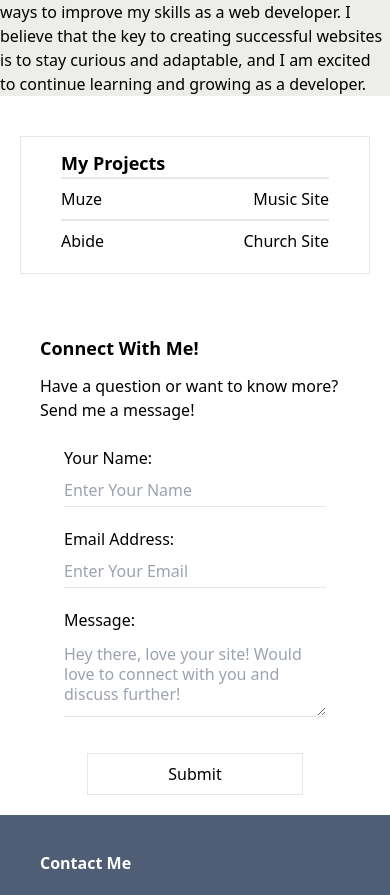
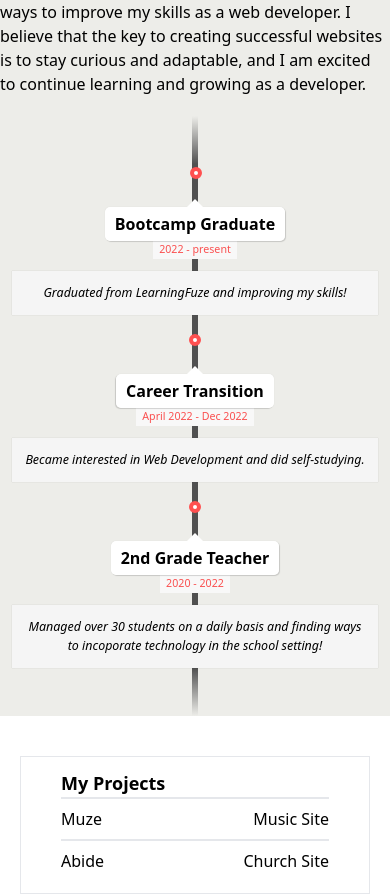
Before and after one commit to jameswu49/portfolio, a React (Create React App) app: page / in a window 390 px wide. Shown: the part 1565-2460 px from the top of the page. Built offline with nearby package versions, Linux system fonts and the light colour scheme.

Commit message:
added timeline

```diff
--- a/src/components/about.tsx
+++ b/src/components/about.tsx
@@ -1,3 +1,5 @@
+import Timeline from "./timeline"
+
 export default function About() {
     return (
         <section className="bg-[#edede9] lg:h-screen lg:flex lg:px-10 lg:items-center lg:text-lg">
@@ -19,7 +21,7 @@
                 </p>
             </div>
             <div className="lg:w-1/2">
-
+                <Timeline />
             </div>
         </section>
     )
--- a/src/components/my-projects.tsx
+++ b/src/components/my-projects.tsx
@@ -36,7 +36,7 @@
     const myProjects = projects.map((element, index) => {
         return (
             <>
-                <div key={index} className="flex justify-between border-t-2 cursor-pointer parent name" onMouseEnter={() => handleIndex(index)}
+                <div key={index} className="flex justify-between border-t-2 cursor-pointer name" onMouseEnter={() => handleIndex(index)}
                     onClick={handleClick}>
                     <span className="project-name">{element.name}</span>
                     <span>{element.type}</span>
--- /dev/null
+++ b/src/components/timeline.tsx
@@ -0,0 +1,39 @@
+export default function Timeline() {
+    return (
+        <>
+            <ul className="timeline">
+
+                <li>
+                    <div className="direction-r">
+                        <div className="flag-wrapper">
+                            <span className="flag ">Bootcamp Graduate</span>
+                            <span className="time-wrapper"><span className="time">2022 - present</span></span>
+                        </div>
+                        <div className="desc">Graduated from LearningFuze and improving my skills!</div>
+                    </div>
+                </li>
+
+                <li>
+                    <div className="direction-l">
+                        <div className="flag-wrapper">
+                            <span className="flag">Career Transition</span>
+                            <span className="time-wrapper"><span className="time">April 2022 - Dec 2022</span></span>
+                        </div>
+                        <div className="desc">Became interested in Web Development and did self-studying.</div>
+                    </div>
+                </li>
+
+                <li>
+                    <div className="direction-r">
+                        <div className="flag-wrapper">
+                            <span className="flag">2nd Grade Teacher</span>
+                            <span className="time-wrapper"><span className="time">2020 - 2022</span></span>
+                        </div>
+                        <div className="desc">Managed over 30 students on a daily basis and finding ways to incoporate technology in the school setting!</div>
+                    </div>
+                </li>
+
+            </ul>
+        </>
+    )
+}
--- a/src/index.css
+++ b/src/index.css
@@ -1,7 +1,6 @@
 @tailwind base;
 @tailwind components;
 @tailwind utilities;
-@import url('https://unpkg.com/css.gg@2.0.0/icons/css/arrow-right.css');
 
 * {
     box-sizing: border-box;
@@ -42,9 +41,295 @@
     content: '→';
     position: absolute;
     opacity: 0;
-    transition: opacity 0.2s ease-in-out;
+    transition: opacity 0.5s ease-in-out;
 }
 
 .name:hover:before {
     opacity: 1;
 }
+
+/* ================ The Timeline ================ */
+
+.timeline {
+    position: relative;
+    width: 660px;
+    margin: 0 auto;
+    margin-top: 20px;
+    padding: 1em 0;
+    list-style-type: none;
+}
+
+.timeline:before {
+    position: absolute;
+    left: 50%;
+    top: 0;
+    content: ' ';
+    display: block;
+    width: 6px;
+    height: 100%;
+    margin-left: -3px;
+    background: rgb(80, 80, 80);
+    background: -moz-linear-gradient(top, rgba(80, 80, 80, 0) 0%, rgb(80, 80, 80) 8%, rgb(80, 80, 80) 92%, rgba(80, 80, 80, 0) 100%);
+    background: -webkit-gradient(linear, left top, left bottom, color-stop(0%, rgba(30, 87, 153, 1)), color-stop(100%, rgba(125, 185, 232, 1)));
+    background: -webkit-linear-gradient(top, rgba(80, 80, 80, 0) 0%, rgb(80, 80, 80) 8%, rgb(80, 80, 80) 92%, rgba(80, 80, 80, 0) 100%);
+    background: -o-linear-gradient(top, rgba(80, 80, 80, 0) 0%, rgb(80, 80, 80) 8%, rgb(80, 80, 80) 92%, rgba(80, 80, 80, 0) 100%);
+    background: -ms-linear-gradient(top, rgba(80, 80, 80, 0) 0%, rgb(80, 80, 80) 8%, rgb(80, 80, 80) 92%, rgba(80, 80, 80, 0) 100%);
+    background: linear-gradient(to bottom, rgba(80, 80, 80, 0) 0%, rgb(80, 80, 80) 8%, rgb(80, 80, 80) 92%, rgba(80, 80, 80, 0) 100%);
+
+    z-index: 5;
+}
+
+.timeline li {
+    padding: 1em 0;
+}
+
+.timeline li:after {
+    content: "";
+    display: block;
+    height: 0;
+    clear: both;
+    visibility: hidden;
+}
+
+.direction-l {
+    position: relative;
+    width: 300px;
+    float: left;
+    text-align: right;
+}
+
+.direction-r {
+    position: relative;
+    width: 300px;
+    float: right;
+}
+
+.flag-wrapper {
+    position: relative;
+    display: inline-block;
+
+    text-align: center;
+}
+
+.flag {
+    position: relative;
+    display: inline;
+    background: rgb(248, 248, 248);
+    padding: 6px 10px;
+    border-radius: 5px;
+
+    font-weight: 600;
+    text-align: left;
+}
+
+.direction-l .flag {
+    -webkit-box-shadow: -1px 1px 1px rgba(0, 0, 0, 0.15), 0 0 1px rgba(0, 0, 0, 0.15);
+    -moz-box-shadow: -1px 1px 1px rgba(0, 0, 0, 0.15), 0 0 1px rgba(0, 0, 0, 0.15);
+    box-shadow: -1px 1px 1px rgba(0, 0, 0, 0.15), 0 0 1px rgba(0, 0, 0, 0.15);
+}
+
+.direction-r .flag {
+    -webkit-box-shadow: 1px 1px 1px rgba(0, 0, 0, 0.15), 0 0 1px rgba(0, 0, 0, 0.15);
+    -moz-box-shadow: 1px 1px 1px rgba(0, 0, 0, 0.15), 0 0 1px rgba(0, 0, 0, 0.15);
+    box-shadow: 1px 1px 1px rgba(0, 0, 0, 0.15), 0 0 1px rgba(0, 0, 0, 0.15);
+}
+
+.direction-l .flag:before,
+.direction-r .flag:before {
+    position: absolute;
+    top: 50%;
+    right: -104px;
+    content: ' ';
+    display: block;
+    width: 12px;
+    height: 12px;
+    margin-top: -10px;
+    background: #fff;
+    border-radius: 10px;
+    border: 4px solid rgb(255, 80, 80);
+    z-index: 10;
+}
+
+.direction-r .flag:before {
+    left: -36px;
+}
+
+.direction-l .flag:after {
+    content: "";
+    position: absolute;
+    left: 100%;
+    top: 50%;
+    height: 0;
+    width: 0;
+    margin-top: -8px;
+    border: solid transparent;
+    border-left-color: rgb(248, 248, 248);
+    border-width: 8px;
+    pointer-events: none;
+}
+
+.direction-r .flag:after {
+    content: "";
+    position: absolute;
+    right: 100%;
+    top: 50%;
+    height: 0;
+    width: 0;
+    margin-top: -8px;
+    border: solid transparent;
+    border-right-color: rgb(248, 248, 248);
+    border-width: 8px;
+    pointer-events: none;
+}
+
+.time-wrapper {
+    display: inline;
+
+    line-height: 1em;
+    font-size: 0.66666em;
+    color: rgb(250, 80, 80);
+    vertical-align: middle;
+}
+
+.direction-l .time-wrapper {
+    float: left;
+}
+
+.direction-r .time-wrapper {
+    float: right;
+}
+
+.time {
+    display: inline-block;
+    padding: 4px 6px;
+    background: rgb(248, 248, 248);
+}
+
+.desc {
+    margin: 1em 0.75em 0 0;
+
+    font-size: 0.77777em;
+    font-style: italic;
+    line-height: 1.5em;
+}
+
+.direction-r .desc {
+    margin: 1em 0 0 0.75em;
+}
+
+/* ================ Timeline Media Queries ================ */
+
+@media screen and (max-width: 660px) {
+
+    .timeline {
+        width: 100%;
+        padding: 4em 0 1em 0;
+    }
+
+    .timeline li {
+        padding: 2em 0;
+    }
+
+    .direction-l,
+    .direction-r {
+        float: none;
+        width: 100%;
+
+        text-align: center;
+    }
+
+    .flag-wrapper {
+        text-align: center;
+    }
+
+    .flag {
+        background: rgb(255, 255, 255);
+        z-index: 15;
+    }
+
+    .direction-l .flag:before,
+    .direction-r .flag:before {
+        position: absolute;
+        top: -30px;
+        left: 52%;
+        content: ' ';
+        display: block;
+        width: 12px;
+        height: 12px;
+        margin-left: -9px;
+        background: #fff;
+        border-radius: 10px;
+        border: 4px solid rgb(255, 80, 80);
+        z-index: 10;
+    }
+
+    .direction-l .flag:after,
+    .direction-r .flag:after {
+        content: "";
+        position: absolute;
+        left: 50%;
+        top: -8px;
+        height: 0;
+        width: 0;
+        margin-left: -8px;
+        border: solid transparent;
+        border-bottom-color: rgb(255, 255, 255);
+        border-width: 8px;
+        pointer-events: none;
+    }
+
+    .time-wrapper {
+        display: block;
+        position: relative;
+        margin: 4px 0 0 0;
+        z-index: 14;
+    }
+
+    .direction-l .time-wrapper {
+        float: none;
+    }
+
+    .direction-r .time-wrapper {
+        float: none;
+    }
+
+    .desc {
+        position: relative;
+        margin: 1em 0 0 0;
+        padding: 1em;
+        background: rgb(245, 245, 245);
+        -webkit-box-shadow: 0 0 1px rgba(0, 0, 0, 0.20);
+        -moz-box-shadow: 0 0 1px rgba(0, 0, 0, 0.20);
+        box-shadow: 0 0 1px rgba(0, 0, 0, 0.20);
+
+        z-index: 15;
+    }
+
+    .direction-l .desc,
+    .direction-r .desc {
+        position: relative;
+        margin: 1em 1em 0 1em;
+        padding: 1em;
+
+        z-index: 15;
+    }
+
+}
+
+@media screen and (min-width: 661px) {
+    .direction-l .flag:before {
+        right: -37px;
+    }
+}
+
+@media screen and (min-width: 1024px) {
+    .direction-l {
+        width: 305px;
+    }
+
+    .direction-l .flag:before {
+        right: -31px;
+    }
+
+
+}
```
